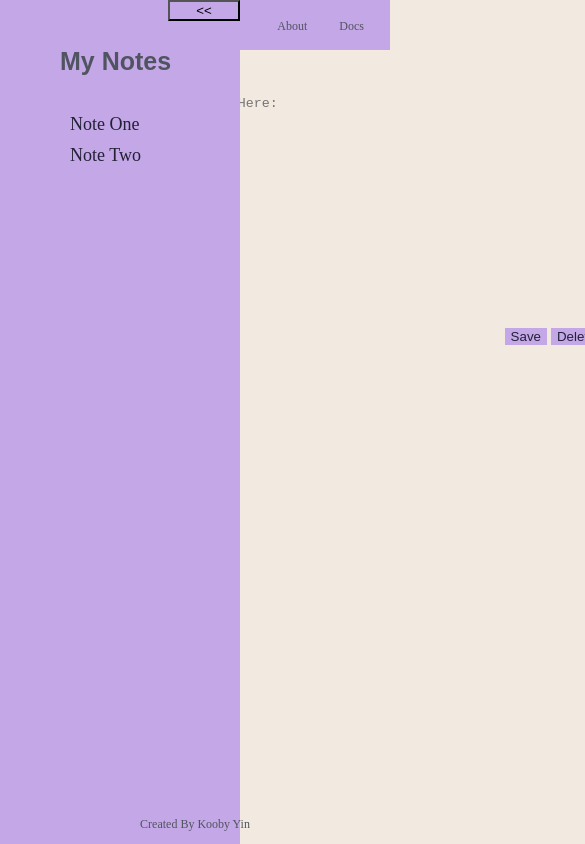
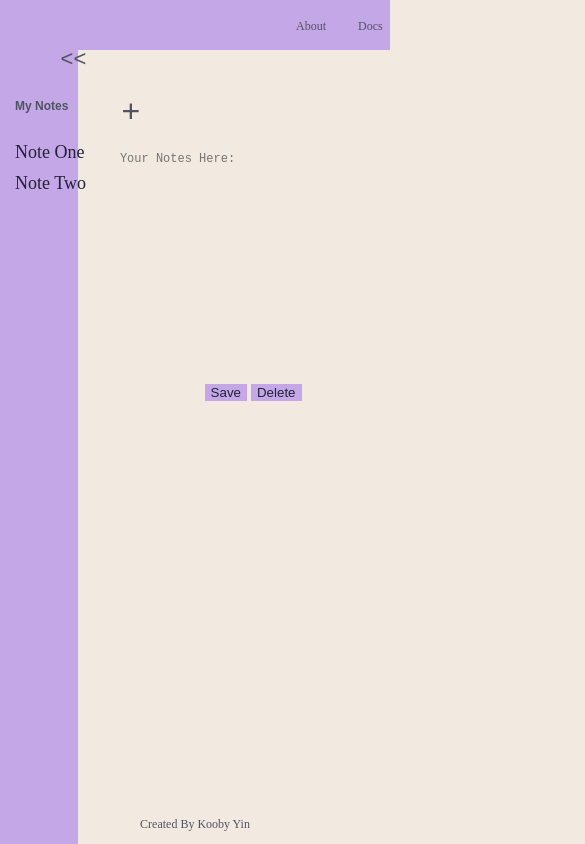
Before and after one commit to Vycodin/Hai_Run_Yin_Assignment1, a plain HTML site: page note.html in a window 390 px wide. Shown: the top 844 px of the page, 585 px wide, since content can reach past the window. Drawn offline with Linux system fonts and the light colour scheme; a web font is replaced by a local one.

Commit message:
Media queries added, baseline functions and design is complete. Awaiting finishing touches

```diff
--- a/CSS/style.css
+++ b/CSS/style.css
@@ -120,6 +120,7 @@ textarea{
     flex-direction: column;
     top: 0;
     left: 0;
+    margin-top: 50px;
     background-color: #C4A7E7;
 }
 .side_nav li{
@@ -138,7 +139,7 @@ textarea{
     font-weight: bold;
     color: #505460;
 }
-.side_nav .open-nav{
+.side_nav .open_nav{
     background-color: #C4A7E7;
     margin-left: 70%;
 }
@@ -150,9 +151,9 @@ textarea{
     border: none;
     background-color: #C4A7E7;
 }
-.save-delete:hover{
+.save_delete:hover{
     color:#F2E9E1;
-    background-color: #C4A7E7;
+    background-color:#232136;
 
 }
 
@@ -169,4 +170,34 @@ textarea{
         margin: 30px 20px;
         white-space: nowrap;
     }
+    .index.nav{
+        width: 50%;
+    }
+    .note_button{
+        font-size: 14px;
+    }
+    .side_nav{
+        width: 20%;
+        margin-top: 45px;
+    }
+    .side_nav h1{
+        padding-left: 15px;
+        font-size: 12px;
+    }
+    ul{
+        padding-left: 0;
+        width: 100px;
+        display: flex;
+        justify-content: center;
+        flex-direction: column;
+    }
+    ::placeholder{
+        font-size: 12px;
+    }
+    .side_nav .open_nav{
+        font-size: 22px;
+    }
+    textarea{
+        width: 200px;
+    }
 }
--- a/note.html
+++ b/note.html
@@ -21,7 +21,7 @@
     </header>
     <side>
         <div class="side_nav">
-            <button class="open-nav"> << </button>
+            <button class="open_nav"> << </button>
             <h1>My Notes</h1>
             <ul>
                 <li>Note One</li>
@@ -33,7 +33,7 @@
         <div class="container-main">
             <div class="area_note">
                 <div class="note_button_div">
-                    <button class="note_button" type="button">+</button>
+                    <button class="new_note" type="button">+</button>
                 </div>
             <div class="Note_written">
                 <textarea placeholder="Your Notes Here:" cols="55" rows="15"></textarea>
```
Also changed, not shown: index.html (+1 -1 lines).
